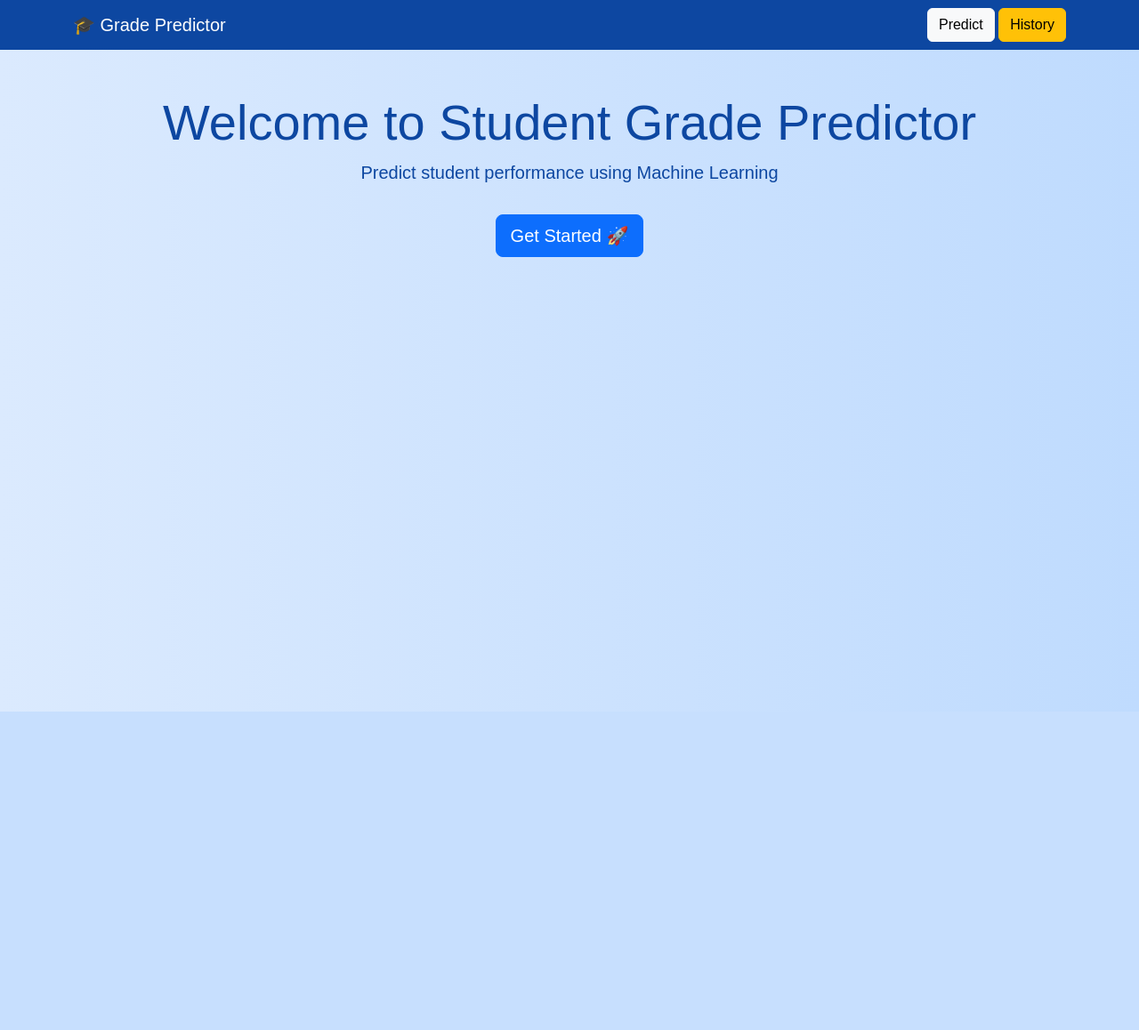
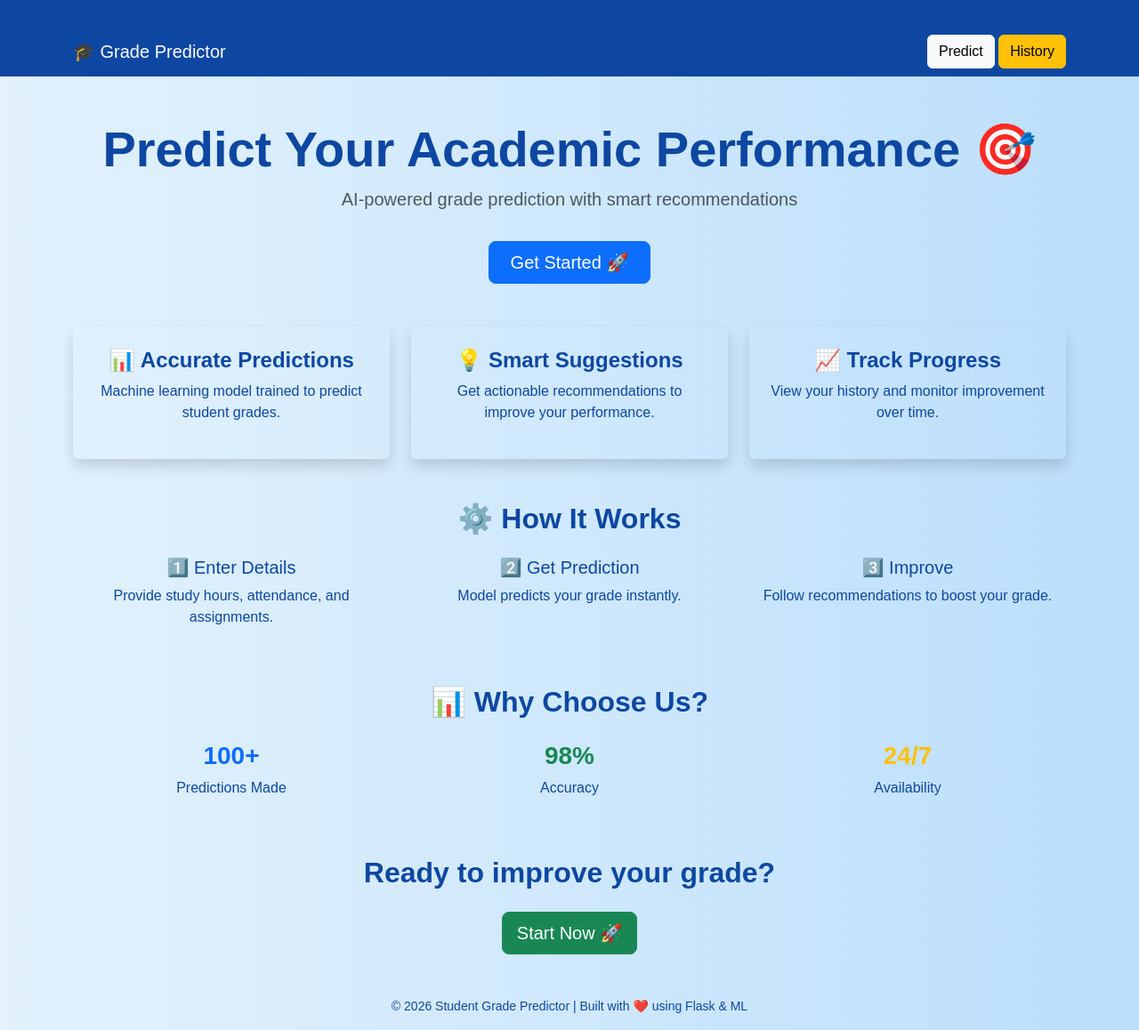
Before and after one commit to keerthana-nagireddy/Student-Grade-Predictor, a Flask app: page / in a window 1280 px wide. Shown: the whole page at 89% size. Before the commit the page ends 800 px from the top, so only its background shows below. Run offline with Flask 3, Linux system fonts and the light colour scheme; parts of the project's set-up code (start-up, migrations or seed data) failed here and were passed over.

Commit message:
Made minor changes in the UI

```diff
--- a/app.py
+++ b/app.py
@@ -10,8 +10,12 @@ app.secret_key = "supersecretkey"
 
 
 # ---------------------- DATABASE ----------------------
+def get_connection():
+    return sqlite3.connect('database.db', timeout=10)
+
+
 def init_db():
-    conn = sqlite3.connect('database.db')
+    conn = get_connection()
     cursor = conn.cursor()
     cursor.execute('''
         CREATE TABLE IF NOT EXISTS history (
@@ -43,33 +47,62 @@ def predict_page():
     return render_template('predict.html')
 
 
+# 🔥 PREDICT WITH VALIDATION
 @app.route('/predict', methods=['POST'])
 def predict():
-    study_hours = float(request.form['study_hours'])
-    attendance = float(request.form['attendance'])
-    assignments = float(request.form['assignments'])
+    try:
+        # 🔹 Safe input parsing (no default 0 → forces real input)
+        study_hours = float(request.form.get('study_hours', '').strip())
+        attendance = float(request.form.get('attendance', '').strip())
+        assignments = float(request.form.get('assignments', '').strip())
 
-    grade, recommendations = predict_grade(study_hours, attendance, assignments)
+        # 🔥 VALIDATION RULES
+        if study_hours < 0 or attendance < 0 or assignments < 0:
+            return render_template('predict.html', error="❌ Values cannot be negative")
 
-    user_id = session.get('user_id')
+        if attendance > 100:
+            return render_template('predict.html', error="❌ Attendance cannot exceed 100%")
 
-    conn = sqlite3.connect('database.db', timeout=10)
-    cursor = conn.cursor()
-    cursor.execute(
-        "INSERT INTO history (user_id, study_hours, attendance, assignments, grade) VALUES (?, ?, ?, ?, ?)",
-        (user_id, study_hours, attendance, assignments, grade)
-    )
-    conn.commit()
-    conn.close()
+        if study_hours > 24:
+            return render_template('predict.html', error="❌ Study hours cannot exceed 24")
 
-    return render_template('result.html', prediction=grade, recommendations=recommendations)
+        if assignments > 10:
+            return render_template('predict.html', error="❌ Assignments must be between 0 and 10")
+
+        # 🔹 Prediction
+        grade, recommendations = predict_grade(study_hours, attendance, assignments)
+
+        # 🔹 Save to DB
+        user_id = session.get('user_id')
+
+        conn = get_connection()
+        cursor = conn.cursor()
+        cursor.execute(
+            "INSERT INTO history (user_id, study_hours, attendance, assignments, grade) VALUES (?, ?, ?, ?, ?)",
+            (user_id, study_hours, attendance, assignments, grade)
+        )
+        conn.commit()
+        conn.close()
+
+        return render_template(
+            'result.html',
+            prediction=grade,
+            recommendations=recommendations
+        )
+
+    except ValueError:
+        return render_template('predict.html', error="❌ Please enter valid numeric values")
+
+    except Exception as e:
+        print("Error:", e)  # 🔥 debugging help
+        return render_template('predict.html', error="❌ Something went wrong")
 
 
 @app.route('/history')
 def history_page():
     user_id = session.get('user_id')
 
-    conn = sqlite3.connect('database.db', timeout=10)
+    conn = get_connection()
     cursor = conn.cursor()
     cursor.execute("""
         SELECT study_hours, attendance, assignments, grade
@@ -81,14 +114,16 @@ def history_page():
     rows = cursor.fetchall()
     conn.close()
 
-    history = []
-    for row in rows:
-        history.append({
+    # 🔥 Cleaner conversion
+    history = [
+        {
             "study_hours": row[0],
             "attendance": row[1],
             "assignments": row[2],
             "grade": row[3]
-        })
+        }
+        for row in rows
+    ]
 
     return render_template('history.html', history=history)
 
--- a/static/css/style.css
+++ b/static/css/style.css
@@ -1,30 +1,31 @@
+/* 🔥 GLOBAL */
 body {
     margin: 0;
     font-family: 'Poppins', sans-serif;
     background: linear-gradient(to right, #e3f2fd, #bbdefb);
-    height: 100vh;
     color: #0d47a1;
 }
 
-/* Hero Section */
+/* 🔥 HERO SECTION */
 .hero {
-    height: 90vh;
+    padding: 80px 0;
+    text-align: center;
 }
 
-/* Title */
+/* 🔥 TITLE */
 .main-title {
     font-size: 3.5rem;
     font-weight: 700;
     color: #0d47a1;
 }
 
-/* Subtitle */
+/* 🔥 SUBTITLE */
 .subtitle {
     font-size: 1.2rem;
     color: #1565c0;
 }
 
-/* Button */
+/* 🔥 BUTTONS */
 .btn-glow {
     background: #2196f3;
     color: white;
@@ -39,27 +40,28 @@ body {
     transform: scale(1.05);
 }
 
-/* Navbar */
+/* 🔥 NAVBAR */
 .navbar {
     background-color: #0d47a1 !important;
 }
-/* Glass Card */
+
+/* 🔥 GLASS CARD (for forms) */
 .glass-card {
     width: 500px;
-    background: rgba(255, 255, 255, 0.2);
+    background: rgba(255, 255, 255, 0.25);
     border-radius: 20px;
     backdrop-filter: blur(15px);
     box-shadow: 0 8px 32px rgba(0, 0, 0, 0.2);
 }
 
-/* Inputs */
+/* 🔥 INPUTS */
 .custom-input {
     border-radius: 10px;
     padding: 12px;
     border: none;
 }
 
-/* Gradient Button */
+/* 🔥 GRADIENT BUTTON */
 .btn-gradient {
     background: linear-gradient(45deg, #2196f3, #21cbf3);
     color: white;
@@ -73,14 +75,51 @@ body {
     transform: scale(1.05);
     box-shadow: 0px 0px 15px rgba(33, 150, 243, 0.6);
 }
-body.hero {
-    background: linear-gradient(to right, #dbeafe, #bfdbfe);
-}
 
+/* 🔥 FEATURE CARDS */
 .card {
-    transition: transform 0.3s ease;
+    border: none;
+    border-radius: 15px;
+    transition: all 0.3s ease;
 }
 
 .card:hover {
-    transform: scale(1.05);
+    transform: translateY(-8px);
+    box-shadow: 0px 10px 25px rgba(0, 0, 0, 0.15);
 }
+
+/* 🔥 SECTION SPACING */
+.container {
+    margin-top: 30px;
+}
+
+/* 🔥 HEADINGS */
+h1, h2, h3, h4 {
+    font-weight: 600;
+}
+
+/* 🔥 FOOTER */
+footer {
+    color: #0d47a1;
+    font-size: 14px;
+}
+
+/* 🔥 RESPONSIVE */
+@media (max-width: 768px) {
+    .main-title {
+        font-size: 2.2rem;
+    }
+
+    .glass-card {
+        width: 90%;
+    }
+}
+.section {
+    padding: 60px 0;
+}
+
+.alt-section {
+    background-color: rgba(255, 255, 255, 0.4);
+    border-radius: 15px;
+    padding: 40px;
+}
--- a/templates/index.html
+++ b/templates/index.html
@@ -3,12 +3,14 @@
 <head>
     <meta name="viewport" content="width=device-width, initial-scale=1.0">
     <title>Home</title>
+
     <link href="https://cdn.jsdelivr.net/npm/bootstrap@5.3.0/dist/css/bootstrap.min.css" rel="stylesheet">
     <link rel="stylesheet" href="{{ url_for('static', filename='css/style.css') }}">
 </head>
 
-<body class="hero">
+<body>
 
+<!-- 🔥 NAVBAR -->
 <nav class="navbar navbar-dark bg-dark">
     <div class="container">
         <a class="navbar-brand" href="/">🎓 Grade Predictor</a>
@@ -19,13 +21,100 @@
     </div>
 </nav>
 
+<!-- 🔥 HERO -->
 <div class="container text-center mt-5">
-    <h1 class="display-4">Welcome to Student Grade Predictor</h1>
-    <p class="lead">Predict student performance using Machine Learning</p>
+    <h1 class="display-4 fw-bold">Predict Your Academic Performance 🎯</h1>
+    <p class="lead text-muted">AI-powered grade prediction with smart recommendations</p>
 
-    <a href="/predict_page" class="btn btn-primary btn-lg mt-3">Get Started 🚀</a>
+    <a href="/predict_page" class="btn btn-primary btn-lg mt-3 px-4">Get Started 🚀</a>
 </div>
-<script src="https://code.jquery.com/jquery-3.6.0.min.js"></script>
-<script src="{{ url_for('static', filename='js/script.js') }}"></script>
+
+<!-- 🔥 FEATURES -->
+<div class="container mt-5">
+    <div class="row text-center">
+
+        <div class="col-md-4">
+            <div class="p-4 shadow rounded">
+                <h4>📊 Accurate Predictions</h4>
+                <p>Machine learning model trained to predict student grades.</p>
+            </div>
+        </div>
+
+        <div class="col-md-4">
+            <div class="p-4 shadow rounded">
+                <h4>💡 Smart Suggestions</h4>
+                <p>Get actionable recommendations to improve your performance.</p>
+            </div>
+        </div>
+
+        <div class="col-md-4">
+            <div class="p-4 shadow rounded">
+                <h4>📈 Track Progress</h4>
+                <p>View your history and monitor improvement over time.</p>
+            </div>
+        </div>
+
+    </div>
+</div>
+
+<!-- 🔥 HOW IT WORKS -->
+<div class="container mt-5 text-center">
+    <h2 class="mb-4">⚙️ How It Works</h2>
+
+    <div class="row">
+
+        <div class="col-md-4">
+            <h5>1️⃣ Enter Details</h5>
+            <p>Provide study hours, attendance, and assignments.</p>
+        </div>
+
+        <div class="col-md-4">
+            <h5>2️⃣ Get Prediction</h5>
+            <p>Model predicts your grade instantly.</p>
+        </div>
+
+        <div class="col-md-4">
+            <h5>3️⃣ Improve</h5>
+            <p>Follow recommendations to boost your grade.</p>
+        </div>
+
+    </div>
+</div>
+
+<!-- 🔥 STATS SECTION -->
+<div class="container mt-5 text-center">
+    <h2 class="mb-4">📊 Why Choose Us?</h2>
+
+    <div class="row">
+
+        <div class="col-md-4">
+            <h3 class="text-primary">100+</h3>
+            <p>Predictions Made</p>
+        </div>
+
+        <div class="col-md-4">
+            <h3 class="text-success">98%</h3>
+            <p>Accuracy</p>
+        </div>
+
+        <div class="col-md-4">
+            <h3 class="text-warning">24/7</h3>
+            <p>Availability</p>
+        </div>
+
+    </div>
+</div>
+
+<!-- 🔥 CTA -->
+<div class="container text-center mt-5">
+    <h2>Ready to improve your grade?</h2>
+    <a href="/predict_page" class="btn btn-success btn-lg mt-3">Start Now 🚀</a>
+</div>
+
+<!-- 🔥 FOOTER -->
+<footer class="text-center mt-5 mb-3">
+    <p>© 2026 Student Grade Predictor | Built with ❤️ using Flask & ML</p>
+</footer>
+
 </body>
 </html>
```
Also changed, not shown: templates/predict.html (+32 -5 lines), database.db.
